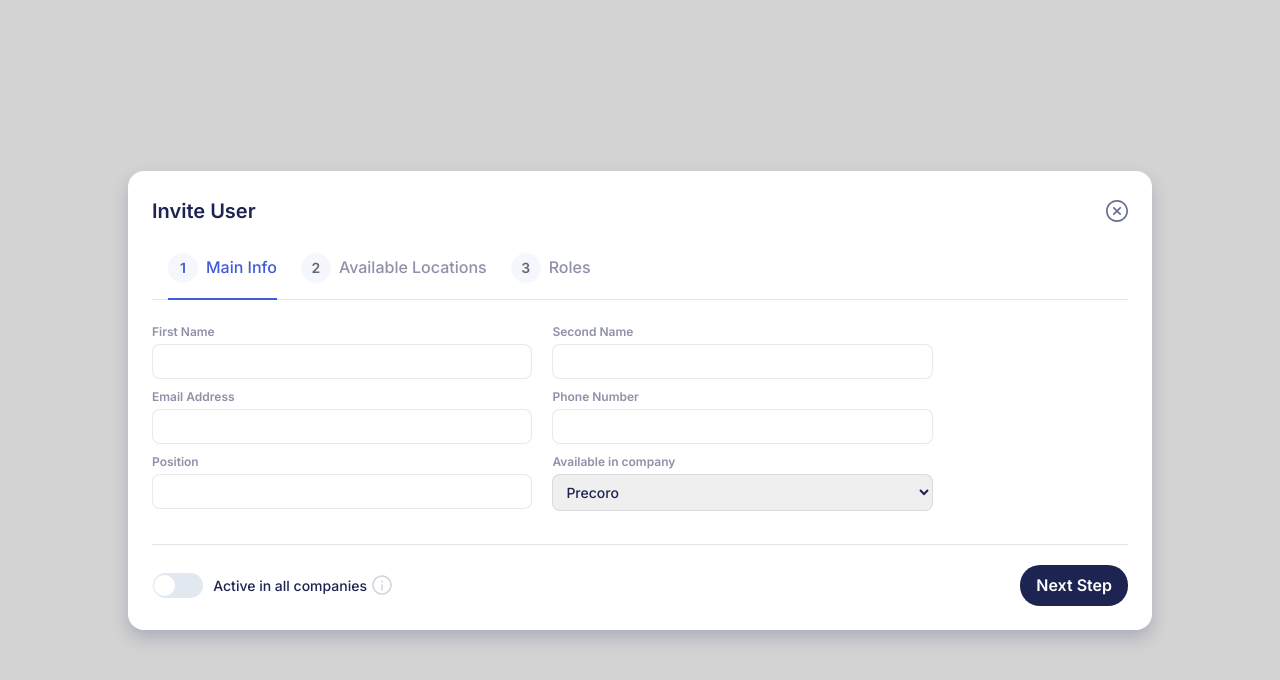
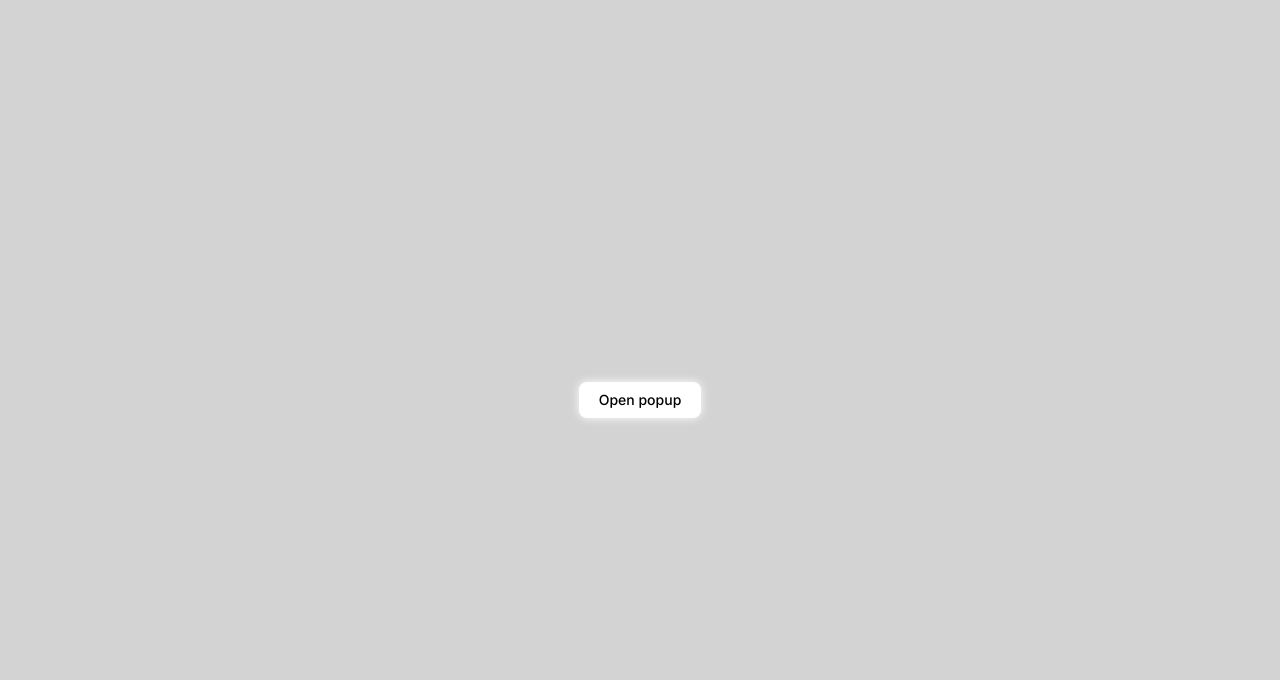
Before and after one commit to Celentanoo0/precoro-test-assignment, a Vue app: page / in a window 1280 px wide. Both pictures are taken after a click on the button 1117 px from the left and 210 px from the top of the page. Shown: the top 680 px of the page. Built offline with nearby package versions, Linux system fonts and the light colour scheme.

Commit message:
[features-tabs] close popup

```diff
--- a/src/App.vue
+++ b/src/App.vue
@@ -19,19 +19,29 @@ const tabs = ref([
     submitted: false,
   }
 ]);
+const popupIsOpen = ref(true);
+const closePopup = () => {
+  popupIsOpen.value = false;
+}
+const openPopup = () => {
+  popupIsOpen.value = true;
+}
 
 provide('tabs', tabs);
 </script>
 
 <template>
   <div class="app-wrapper">
-    <div class="app-popup">
+    <div v-if="!popupIsOpen" class="app-open-popup">
+      <button @click="openPopup" class="app-popup-open-button">Open popup</button>
+    </div>
+    <div v-else class="app-popup">
       <div class="app-popup__header app-popup__header_margin">
         <div class="app-popup__description">
           <h1>Invite User</h1>
         </div>
         <div class="app-popup__close-btn">
-          <button>
+          <button @click="closePopup">
             <img src="./assets/close-button.svg" alt="close-btn" />
           </button>
         </div>
@@ -50,6 +60,13 @@ provide('tabs', tabs);
   justify-content: center;
   min-height: 100vh;
   background: lightgray;
+}
+
+.app-popup-open-button{
+  padding: 10px 20px;
+  border-radius: 8px;
+  background: white;
+  box-shadow: 0 0 10px 0 white;
 }
 
 .app-popup {
--- a/src/components/AppTabs/AppTabs.vue
+++ b/src/components/AppTabs/AppTabs.vue
@@ -1,9 +1,9 @@
 <script setup>
-import {computed, inject, provide, reactive, ref, unref} from 'vue'
+import { computed, inject, provide, reactive, ref, unref } from 'vue'
 import AppRolesForm from '@/components/AppRolesForm/AppRolesForm.vue'
 import AppMainInfoForm from '@/components/AppMainInfoForm/AppMainInfoForm.vue'
 import AppLocationsForm from '@/components/AppLocationsForm/AppLocationsForm.vue'
-import {formControlChanged} from "@/composables/formControlChanged";
+import { formControlChanged } from '@/composables/formControlChanged'
 
 const components = {
   AppMainInfoForm,
@@ -337,8 +337,16 @@ const nextTab = () => {
   // проверять если все заполненно и отвалидированно, то менять в родительском компоненте
   // tabs[index].submitted = true
 }
+
+const allTabsSubmitted = computed(() => tabs.value.slice(0, -1).every((item) => item.submitted))
 const submitPopup = () => {
-  if(!disableAll.value){
+  if (!allTabsSubmitted.value) {
+    console.log(
+      'Please, use "Next Step" buttons to submit tabs. You will not be able to send data without submitting all tabs'
+    )
+    return
+  }
+  if (!disableAll.value) {
     checkValidation()
     disableAll.value = true
     tabs.value.find((tabData) => tabData.tabComponentName === activeTab.value).submitted = true
```
